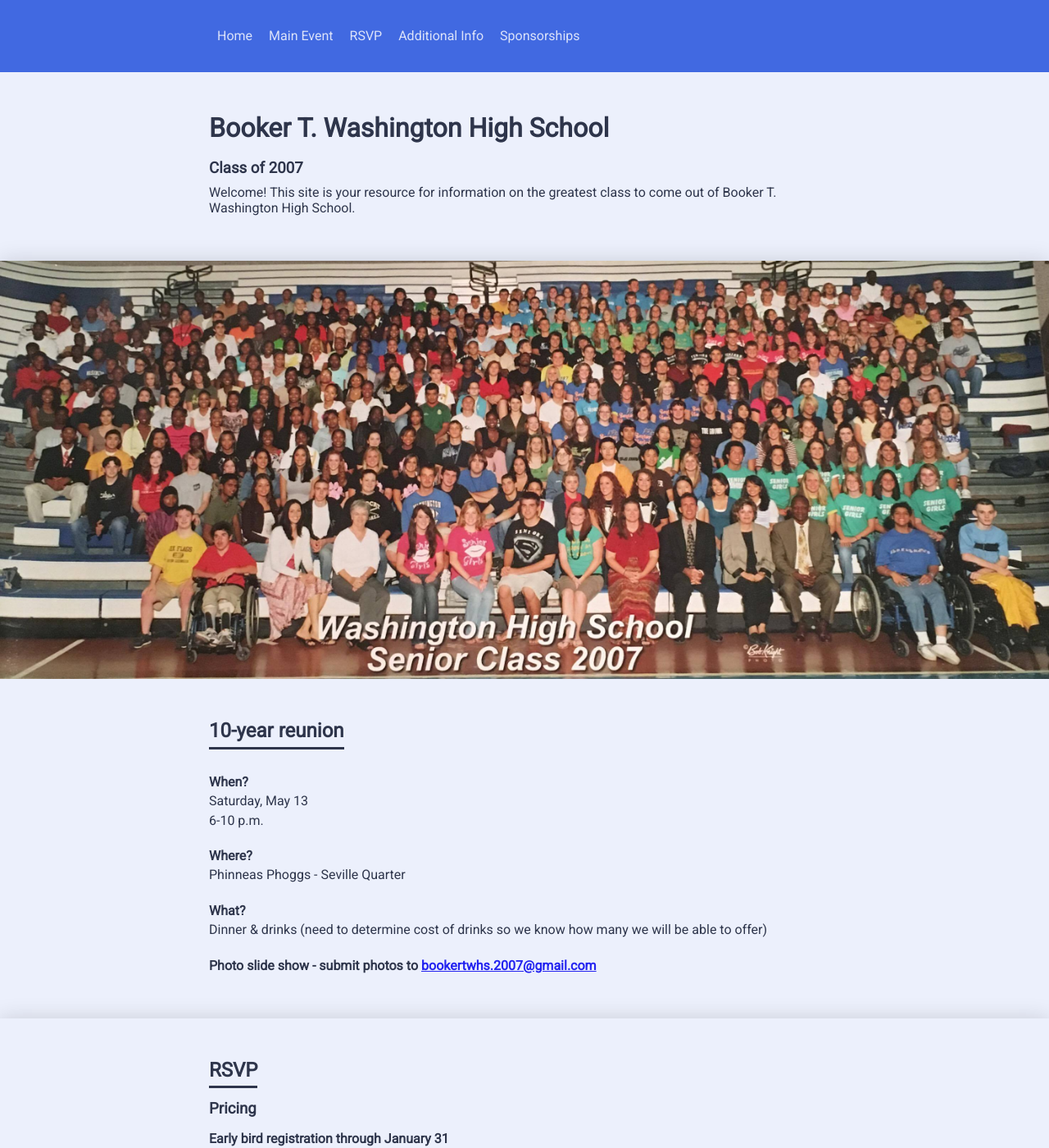
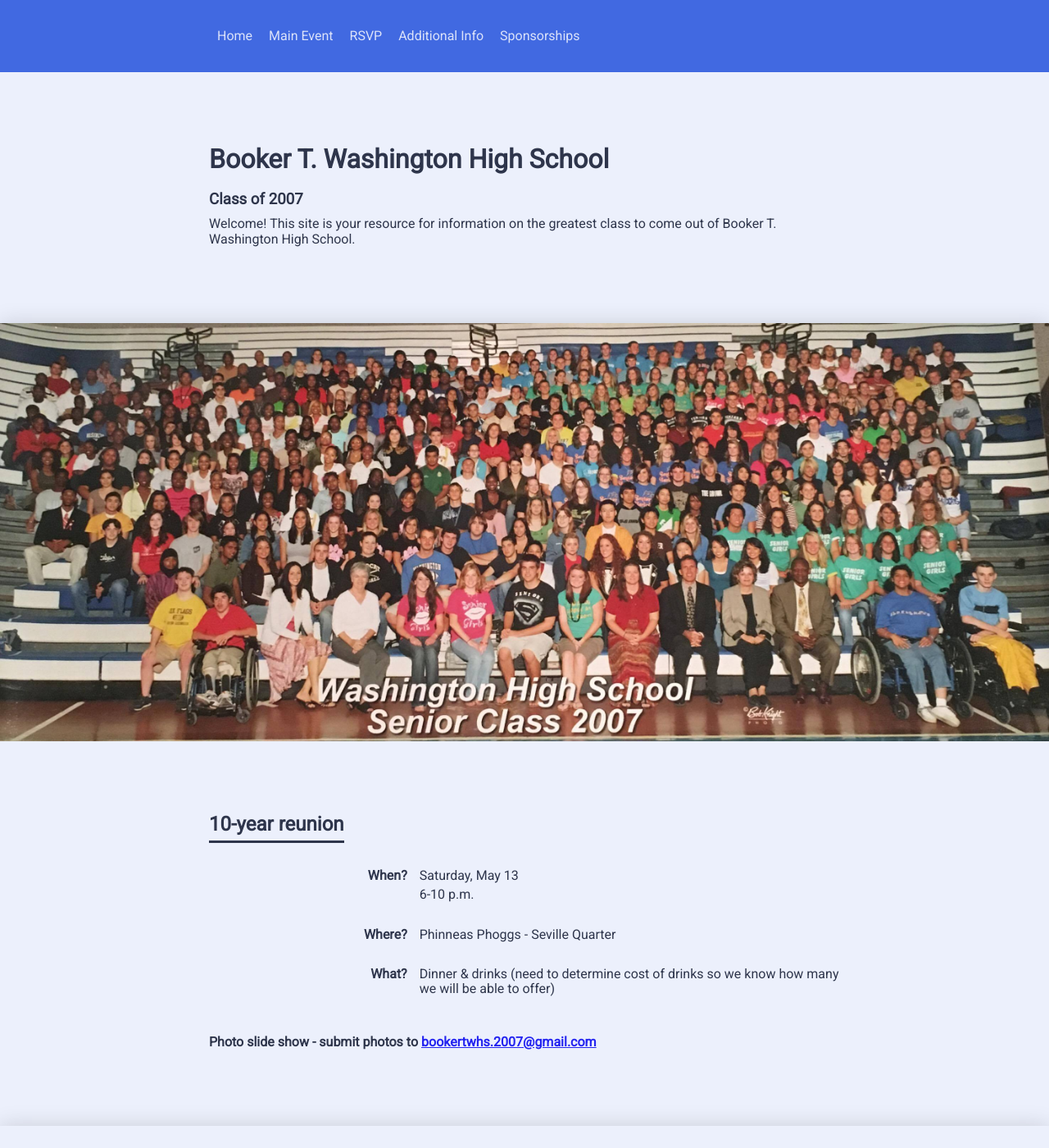
Before and after one commit to bookertwhs2007/bookertwhs, a Jekyll site: the page built from index.html, in a window 1280 px wide and 1400 px high. Shown: the whole window at 82% size. Built offline with Jekyll 4.4.1, drawn with Linux system fonts in a browser that asks for light colours; nearby versions of some CDN libraries.

Commit message:
style data-lists

```diff
--- a/_scss/components/_data-list.scss
+++ b/_scss/components/_data-list.scss
@@ -1,9 +1,49 @@
-dl {}
+.data-list {
+  @media (min-width: $small-media) {
+    display: flex;
+    flex-wrap: wrap;
+  }
+}
 
 dt {
-  //
+  @media (min-width: $small-media) {
+    text-align: right;
+    padding: 0 15px 0 0;
+  }
 }
 
 dd {
   margin: 0 0 25px 0;
+
+  // @media (min-width: $small-media) {
+  //   flex: 1 1 75%;
+  // }
 }
+
+.data-list--main {
+  dt {
+    @media (min-width: $small-media) {
+      flex: 1 1 33.33%;
+    }
+  }
+
+  dd {
+    @media (min-width: $small-media) {
+      flex: 1 1 66.66%;
+    }
+  }
+}
+
+.data-list--rsvp {
+  dt {
+    @media (min-width: $small-media) {
+      flex: 1 1 66.66%;
+    }
+  }
+
+  dd {
+    @media (min-width: $small-media) {
+      flex: 1 1 33.33%;
+    }
+  }
+}
--- a/_scss/components/_header.scss
+++ b/_scss/components/_header.scss
@@ -1,12 +1,7 @@
-$small: 500px;
-
-$header-height-small: 60px;
-$header-height-large: 88px;
-
 body {
   padding-top: $header-height-small;
 
-  @media (min-width: $small) {
+  @media (min-width: $small-media) {
     padding-top: $header-height-large;
   }
 }
@@ -20,7 +15,7 @@
   width: 100%;
   z-index: 9;
 
-  @media (min-width: $small) {
+  @media (min-width: $small-media) {
     height: $header-height-large;
     padding: 25px 0;
   }
@@ -37,7 +32,7 @@
   width: 200px;
   z-index: 9;
 
-  @media (min-width: $small) {
+  @media (min-width: $small-media) {
     position: static;
     transform: translateX(0);
     width: auto;
@@ -45,7 +40,7 @@
   }
 }
 
-@media (max-width: $small - 1) {
+@media (max-width: $small-media - 1) {
   .nav--open {
     transform: translateX(-100%);
   }
@@ -56,7 +51,7 @@
   padding: 0;
   list-style: none;
 
-  @media (min-width: $small) {
+  @media (min-width: $small-media) {
     margin: 0;
     display: flex;
   }
@@ -66,7 +61,7 @@
   &:not(:last-child) {
     border-bottom: 1px solid $white;
 
-    @media (min-width: $small) {
+    @media (min-width: $small-media) {
       border: none;
     }
   }
@@ -97,7 +92,7 @@
     color: $white;
   }
 
-  @media (min-width: $small) {
+  @media (min-width: $small-media) {
     display: none;
   }
 }
--- a/_scss/components/_section.scss
+++ b/_scss/components/_section.scss
@@ -1,7 +1,11 @@
 .section {
-  padding: 50px 0;
+  padding: $header-height-small 0;
   box-shadow: 0 0 25px 0 rgba(0, 0, 0, 0.15);
   background-color: $white;
+
+  @media (min-width: $small-media) {
+    padding: $header-height-large 0;
+  }
 }
 
 .section__title {
--- a/_scss/settings/_variables.scss
+++ b/_scss/settings/_variables.scss
@@ -0,0 +1,6 @@
+// media queries
+$small-media: 500px;
+
+// sizes
+$header-height-small: 60px;
+$header-height-large: 88px;
--- a/index.html
+++ b/index.html
@@ -17,7 +17,7 @@
 <section class="main-event section" id="main-event">
   <div class="container">
     <h2 class="section__title">10-year reunion</h2>
-    <dl>
+    <dl class="data-list data-list--main">
       <dt>
         <h4>When?</h4>
       </dt>
@@ -48,7 +48,7 @@
   <div class="container">
     <h2 class="section__title">RSVP</h2>
     <h3>Pricing</h3>
-    <dl>
+    <dl class="data-list data-list--rsvp">
       <dt>
         <h4>Early bird registration through January 31</h4>
       </dt>
```
